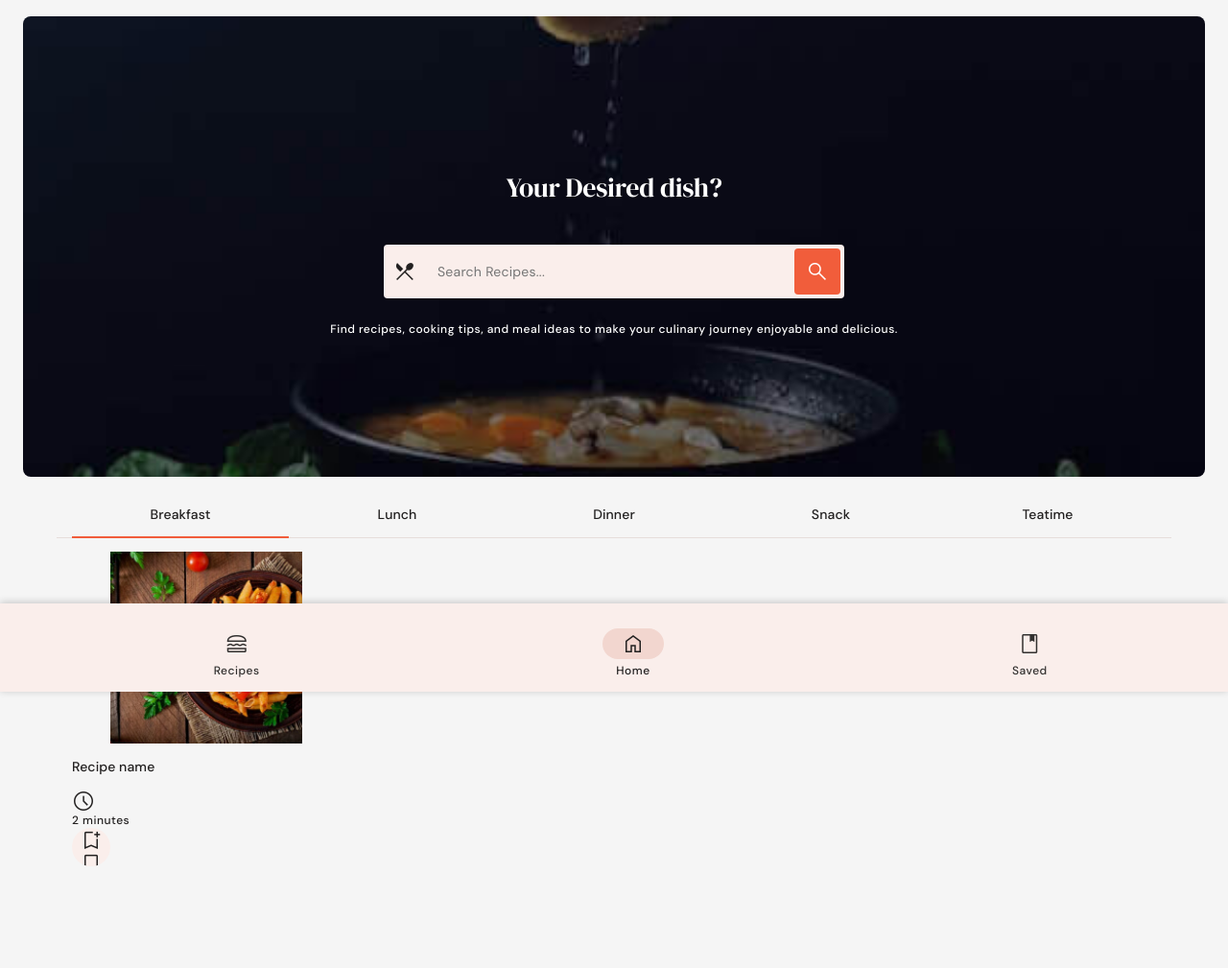
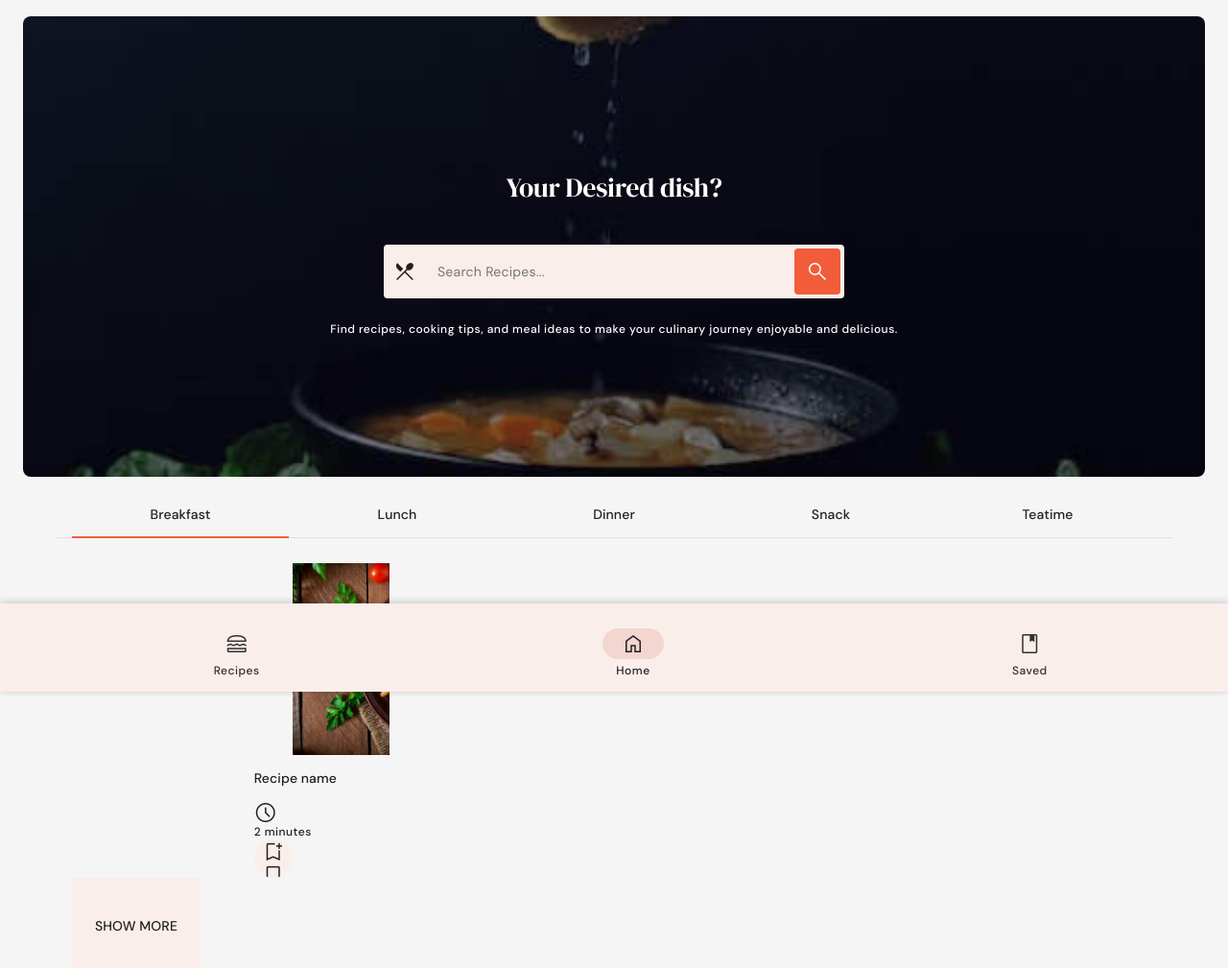
Before and after one commit to utkarshmisra16/FlavourFiesta, a plain HTML site: page index.html in a window 1280 px wide. Shown: the part 71-1080 px from the top of the page at 96% size. Drawn offline with nearby package versions, Linux system fonts and the light colour scheme.

Commit message:
breakfast section styling.

```diff
--- a/assets/css/style.css
+++ b/assets/css/style.css
@@ -330,6 +330,21 @@ main { flex-grow: 1; }
   width: 100%;
   margin-inline: auto;
   padding-inline: 16px;
+}
+
+.grid-list{
+  display: grid;
+  grid-template-columns: repeat(auto-fill, minmax(172px, 1fr));
+  gap: 12px 8px;
+}
+
+.img-holder{
+  background-color: var(--image-background);
+  background-image: url("../images/image-placeholder.svg");
+  background-repeat: no-repeat;
+  background-size: 30%;
+  background-position: center;
+  overflow: hidden;
 }
 
 
--- a/index.html
+++ b/index.html
@@ -181,6 +181,8 @@
                                 </div>
                             </div>
                         </div>
+
+                        <a href="./recipes.html" class="btn btn-secondary label-large has-state"> Show more</a>
                     </div>
                     <div class="tab-panel" role="tabpanel" id="panel-2" aria-labelledby="tab-2" tabindex="0" data-tab-panel hidden>
                         Lunch
```
